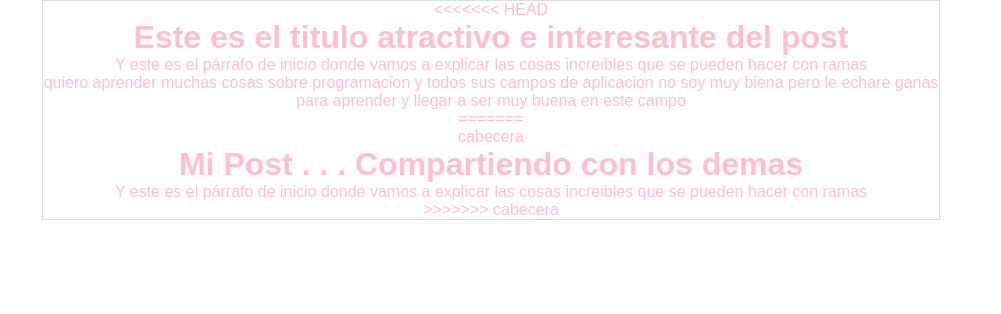
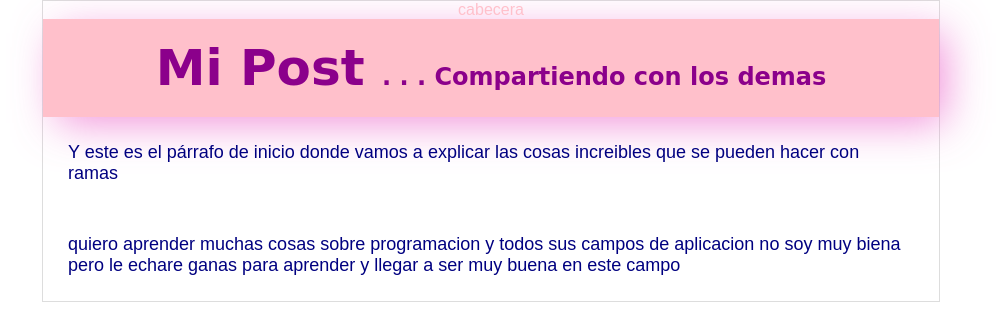
Before and after one commit to ViviSoto/hyperblog, a plain HTML site: page index.html in a window 1280 px wide. Shown: the whole page, without its empty margins (149-1150 px from the left). Drawn offline with Linux system fonts and the light colour scheme; a web font is replaced by a local one.

Commit message:
se solucionaron los conflictos

```diff
--- a/css/estilos.css
+++ b/css/estilos.css
@@ -13,12 +13,8 @@ body{
     border: 1px solid #ddd;
     margin: 0 auto;
 }
-<<<<<<< HEAD
-#post h1{
-=======
 
 #post h1{
->>>>>>> cabecera
     font-size: 24px;
     background: pink;
     color: darkmagenta;
--- a/index.html
+++ b/index.html
@@ -9,19 +9,13 @@
 </head>
 <body>
     <div id="container">
-<<<<<<< HEAD
-        <div id="post">
-            <h1>Este es el titulo atractivo e interesante del post</h1>
-            <p>Y este es el párrafo de inicio donde vamos a explicar las cosas increibles que se pueden hacer con ramas</p>
-            <p>quiero aprender muchas cosas sobre programacion y todos sus campos de aplicacion no soy muy biena pero le echare ganas para aprender y llegar a ser muy buena en este campo</p>
-=======
         <div id="cabecera">
             cabecera
         </div>
         <div id="post">
             <h1><span>Mi Post   </span>. . .     Compartiendo con los demas</h1>
             <p>Y este es el párrafo de inicio donde vamos a explicar las cosas increibles que se pueden hacer con ramas</p>
->>>>>>> cabecera
+            <p>quiero aprender muchas cosas sobre programacion y todos sus campos de aplicacion no soy muy biena pero le echare ganas para aprender y llegar a ser muy buena en este campo</p>
         </div>
     </div>
 </body>
```
